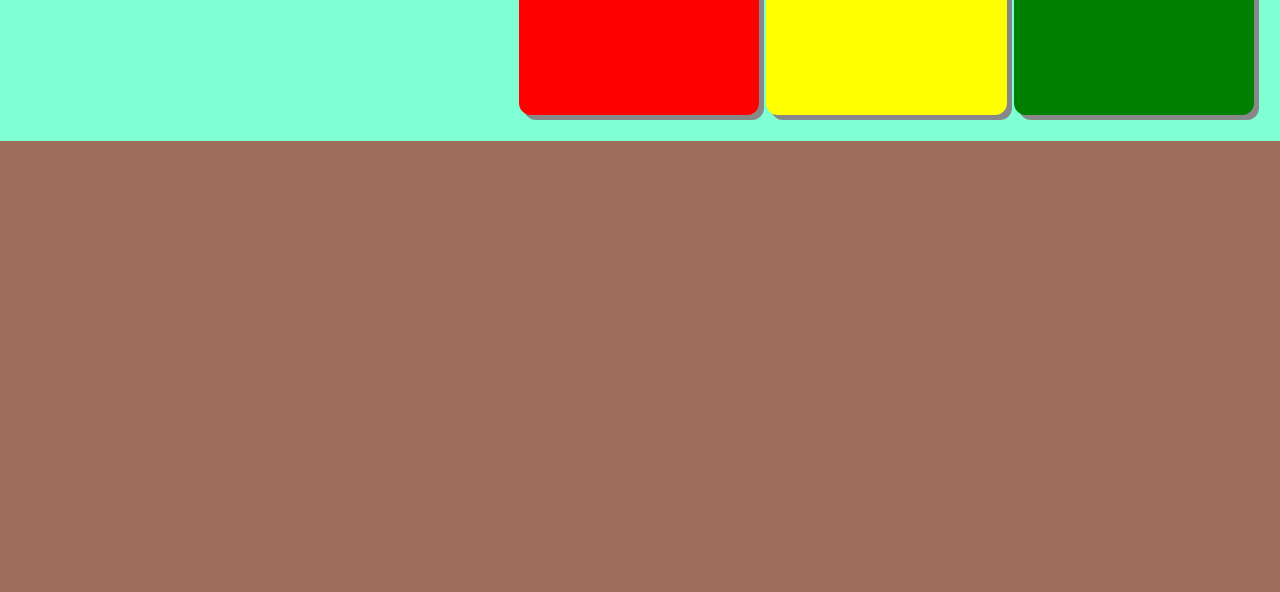
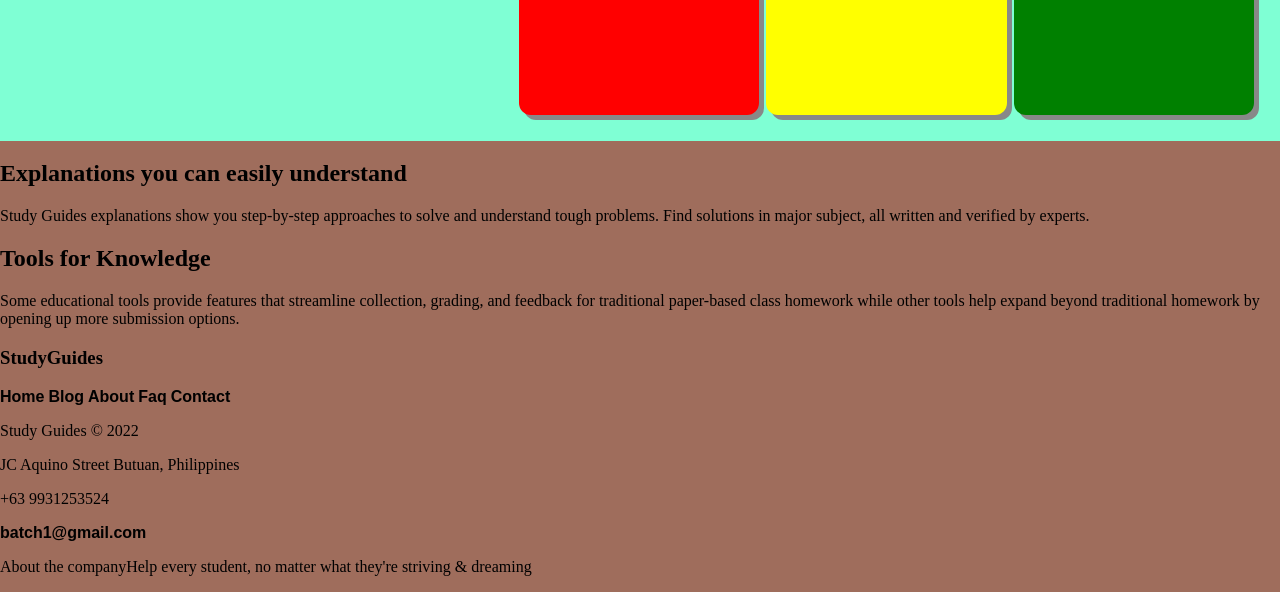
Before and after one commit to JohnRobGG/BookingSys, a plain HTML site: page index.html in a window 1280 px wide. Shown: the part 479-1071 px from the top of the page. Before the commit the page ends 800 px from the top, so only its background shows below. Drawn offline with Linux system fonts and the light colour scheme.

Commit message:
Update index.html

```diff
--- a/index.html
+++ b/index.html
@@ -16,10 +16,10 @@
             </div>
         <nav>
             <ul class="nav_links">
-                <li><a href="#">Home</a></li>
-                <li><a href="#">Study</a></li>
-                <li><a href="#">Quiz</a></li>
-                <li><a href="#">Answer Key</a></li>
+                <li><a href="index.html">Home</a></li>
+                <li><a href="study.html">Study</a></li>
+                <li><a href="Quiz.html">Quiz</a></li>
+                <li><a href="Answer.html">Answer Key</a></li>
             </ul>
             </nav>
         </header>
@@ -39,5 +39,60 @@
                 <img class="studylogoicon" src="answerlogo.svg" width="100px" height="100px">
             </div>
         </div>
+        <div class="sectionfirst">
+            <div class="sectioncentered">
+                <div>
+                    <section class="sectionone">
+                        <h2 class="headmaintitles"> Explanations you can easily understand</h2>
+                        <div class="letter-spacings">
+                            <p>Study Guides explanations show you step-by-step approaches to solve and understand tough problems. Find solutions in major subject, all written and verified by experts.</p>
+                        </div>
+                    </section>
+                </div>
+                <div>
+                    <section class="sectionone">
+                        <h2 class="headmaintitles"> Tools for Knowledge</h2>
+                        <div class="letter-spacings">
+                            <p>Some educational tools provide features that streamline collection, grading, and feedback for traditional paper-based class homework while other tools help expand beyond traditional homework by opening up more submission options.</p>
+                        </div>
+                    </section>
+                </div>
+            </div>
+        </div>
+        <footer class="footer-distributed">
+            <div class="footer-left">
+                <h3>Study<span>Guides</span></h3>
+                <p class="footer-links">
+                <a href="#">Home</a>
+                <a href="#">Blog</a>
+                <a href="#">About</a>
+                <a href="#">Faq</a>
+                <a href="#">Contact</a></p>
+                <p class="footer-company-name">Study Guides &copy; 2022</p>
+            </div>
+            <div class="footer-center">
+                <div>
+                    <i class="fa fa-map-marker"></i>
+                    <p><span>JC Aquino Street</span> Butuan, Philippines</p>
+                </div>
+                <div>
+                    <i class="fa fa-phone"></i>
+                    <p>+63 9931253524</p>
+                </div>
+                <div>
+                    <i class="fa fa-envelope"></i>
+                    <p><a href="mailto:support@company.com">batch1@gmail.com</a></p>
+                </div>
+            </div>
+            <div class="footer-right">
+                <p class="footer-company-about"><span>About the company</span>Help every student, no matter what they're striving &amp; dreaming</p>
+                <div class="footer-icons">
+                    <a href="#"><i class="fa fa-facebook-square"></i></a>
+                    <a href="#"><i class="fa fa-twitter"></i></a>
+                    <a href="#"><i class="fa fa-linkedin"></i></a>
+                    <a href="https://github.com/JohnRobGG/StudyGuides"><i class="fa fa-github"></i></a>
+                </div>
+            </div>
+        </footer>
     </body>
 </html>
```
